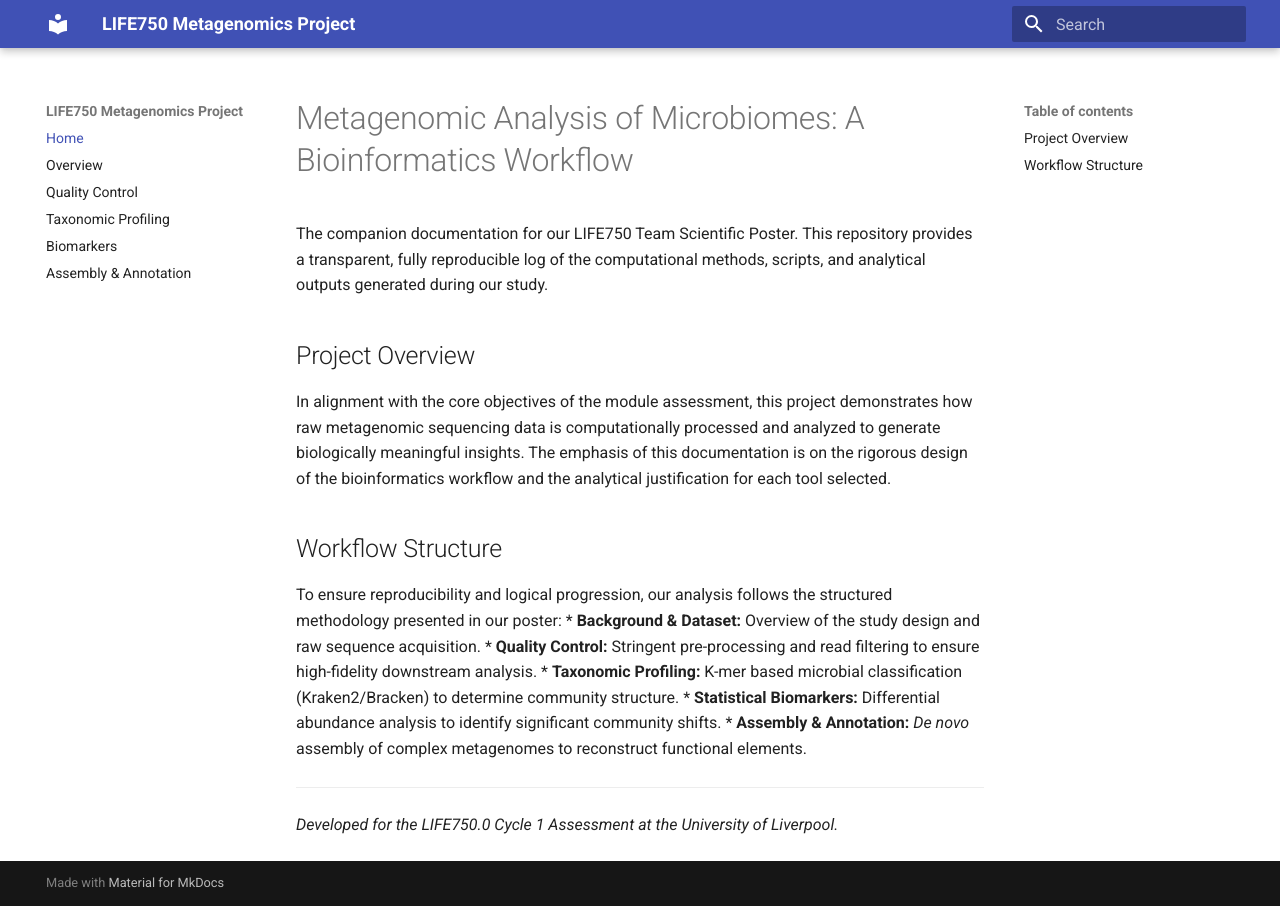
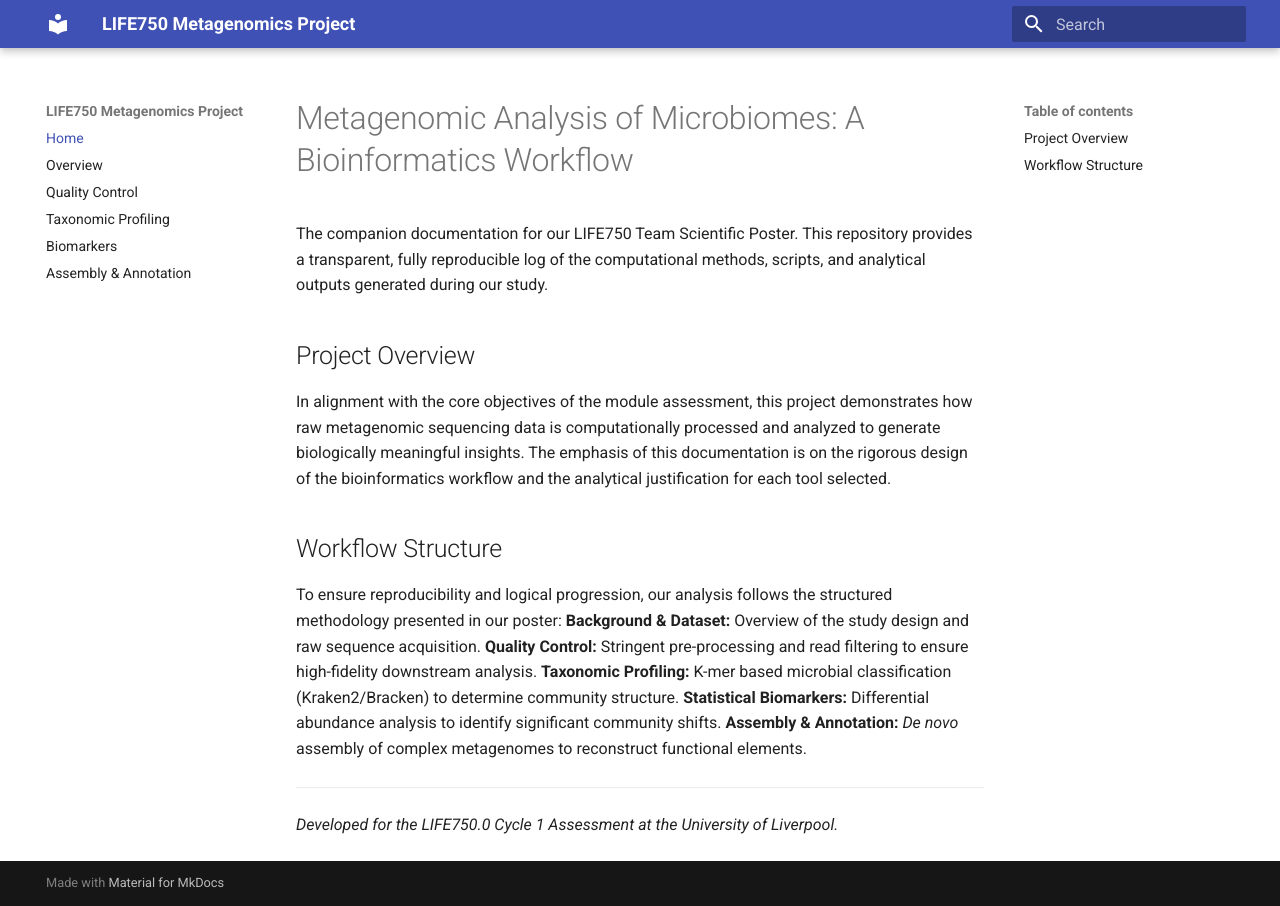
Before and after one commit to unknowngirll/Poster750, an MkDocs documentation site: the page built from docs/index.md, in a window 1280 px wide. Built offline with MkDocs 1.6.1 and Material for MkDocs 9.7.7, drawn with Linux system fonts in a browser that asks for light colours.

```diff
--- a/docs/index.md
+++ b/docs/index.md
@@ -7,11 +7,11 @@ In alignment with the core objectives of the module assessment, this project dem
 
 ## Workflow Structure
 To ensure reproducibility and logical progression, our analysis follows the structured methodology presented in our poster:
-* **Background & Dataset:** Overview of the study design and raw sequence acquisition.
-* **Quality Control:** Stringent pre-processing and read filtering to ensure high-fidelity downstream analysis.
-* **Taxonomic Profiling:** K-mer based microbial classification (Kraken2/Bracken) to determine community structure.
-* **Statistical Biomarkers:** Differential abundance analysis to identify significant community shifts.
-* **Assembly & Annotation:** *De novo* assembly of complex metagenomes to reconstruct functional elements.
+ **Background & Dataset:** Overview of the study design and raw sequence acquisition.
+ **Quality Control:** Stringent pre-processing and read filtering to ensure high-fidelity downstream analysis.
+ **Taxonomic Profiling:** K-mer based microbial classification (Kraken2/Bracken) to determine community structure.
+ **Statistical Biomarkers:** Differential abundance analysis to identify significant community shifts.
+ **Assembly & Annotation:** *De novo* assembly of complex metagenomes to reconstruct functional elements.
 
 ---
 *Developed for the LIFE750.0 Cycle 1 Assessment at the University of Liverpool.*
```
